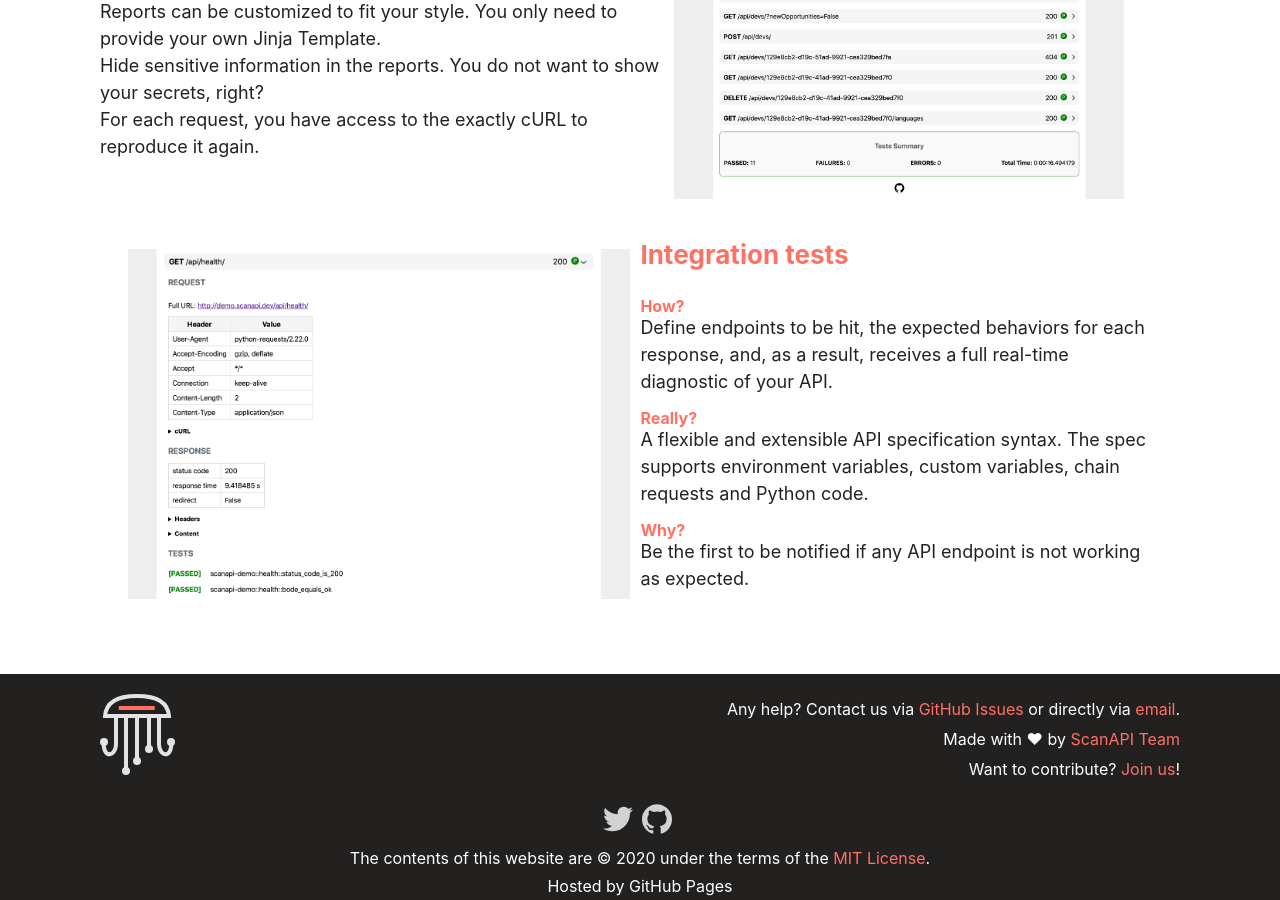
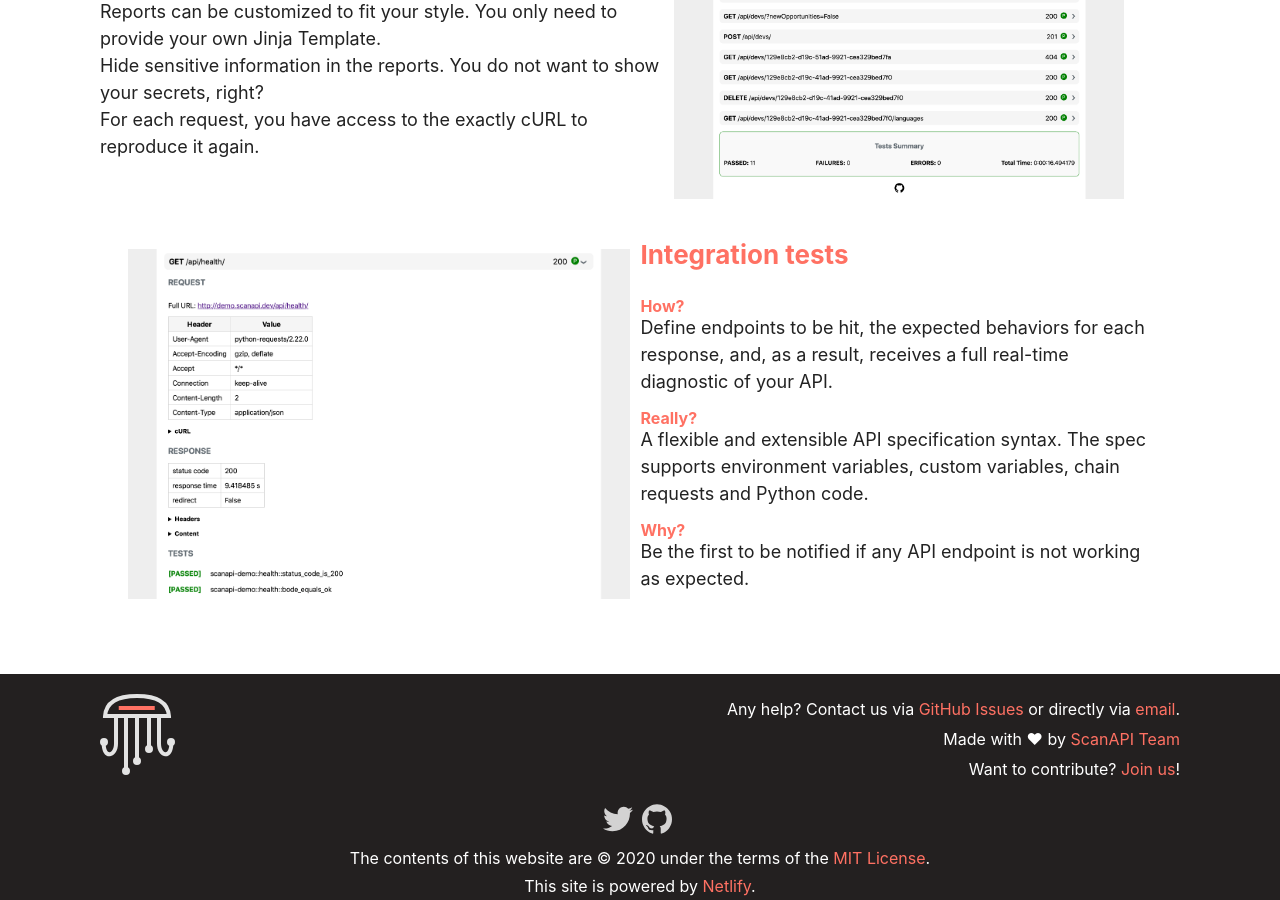
Before and after one commit to scanapi/website, a Jekyll site: the page built from index.html, in a window 1280 px wide and 900 px high, scrolled down 1159 px. Built offline with Jekyll 4.4.1, drawn with Linux system fonts in a browser that asks for light colours.

Commit message:
Add Netlify links

```diff
--- a/_includes/footer.html
+++ b/_includes/footer.html
@@ -16,7 +16,7 @@
         </div>
         <div class="footer-copyright-text">
             <span>The contents of this website are © 2020 under the terms of the <a href="https://github.com/scanapi/website/blob/master/LICENSE">MIT License</a>. </span>
-            <span>Hosted by GitHub Pages</span>
+            <span>This site is powered by <a href="https://www.netlify.com">Netlify</a>.</span>
         </div>
     </div>
 
```
Also changed, not shown: README.md.
